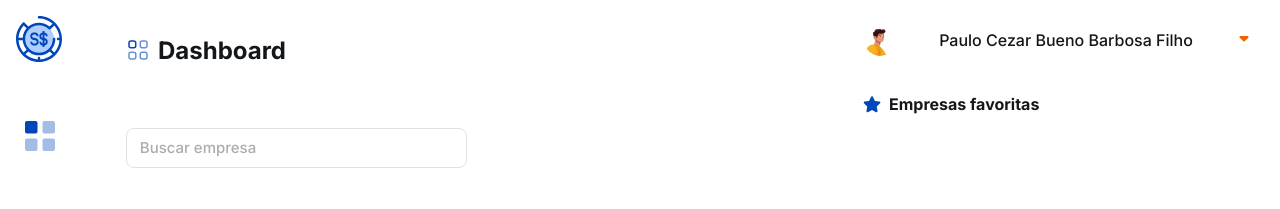
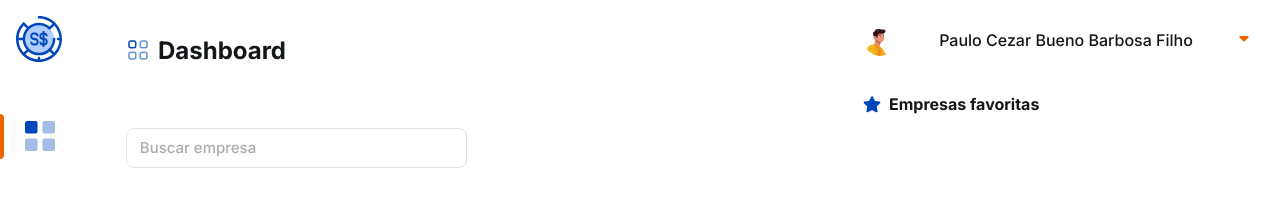
Before and after one commit to paulocf92/smart-stocks, a Next.js app: page / in a window 1280 px wide. Shown: the top 209 px of the page. Built offline with nearby package versions, Linux system fonts and the light colour scheme.

Commit message:
feat: convert header to styled syntax

```diff
--- a/src/components/ActiveLink/index.tsx
+++ b/src/components/ActiveLink/index.tsx
@@ -1,26 +1,19 @@
 import Link, { LinkProps } from 'next/link';
 import { useRouter } from 'next/router';
-import { ReactElement, cloneElement } from 'react';
+import { ReactElement } from 'react';
 
 interface ActiveLinkProps extends LinkProps {
   children: ReactElement;
-  activeClassName: string;
 }
 
-export function ActiveLink({
-  children,
-  activeClassName,
-  ...rest
-}: ActiveLinkProps) {
+export function ActiveLink({ children, ...rest }: ActiveLinkProps) {
   const { asPath } = useRouter();
 
-  const className = asPath === rest.href ? activeClassName : '';
+  const className = asPath === rest.href ? 'active' : '';
 
   return (
     <Link {...rest}>
-      {cloneElement(children, {
-        className,
-      })}
+      <a className={className}>{children}</a>
     </Link>
   );
 }
--- a/src/components/Header/index.tsx
+++ b/src/components/Header/index.tsx
@@ -1,13 +1,14 @@
 import Image from 'next/image';
 import Link from 'next/link';
 
-import styles from './styles.module.scss';
 import { ActiveLink } from '../ActiveLink';
+
+import { Container, Content } from './styles';
 
 export function Header() {
   return (
-    <header className={styles.headerContainer}>
-      <div className={styles.headerContent}>
+    <Container>
+      <Content>
         <Link href='/'>
           <a>
             <Image
@@ -20,18 +21,16 @@ export function Header() {
           </a>
         </Link>
         <nav>
-          <ActiveLink href='/' activeClassName={styles.active}>
-            <a>
+          <ActiveLink href='/'>
             <Image
               src='/images/home-nav.svg'
               width={32}
               height={32}
               alt='Home'
             />
-            </a>
           </ActiveLink>
         </nav>
-      </div>
-    </header>
+      </Content>
+    </Container>
   );
 }
--- a/src/components/Header/styles.module.scss
+++ b/src/components/Header/styles.ts
@@ -1,8 +1,11 @@
-.headerContainer {
+import styled from 'styled-components';
+import theme from '../../styles/theme';
+
+export const Container = styled.header`
   margin-right: 1rem;
-}
+`;
 
-.headerContent {
+export const Content = styled.div`
   height: 100vh;
 
   display: flex;
@@ -38,7 +41,7 @@
       &.active::after {
         content: '';
         position: absolute;
-        background: var(--secondary);
+        background: ${theme.colors.secondary};
         border-radius: 0 4px 4px 0;
         height: 100%;
         width: 4px;
@@ -51,4 +54,4 @@
   button {
     margin-left: auto;
   }
-}
+`;
```
Lines whose indentation alone changed are shown as unchanged.
